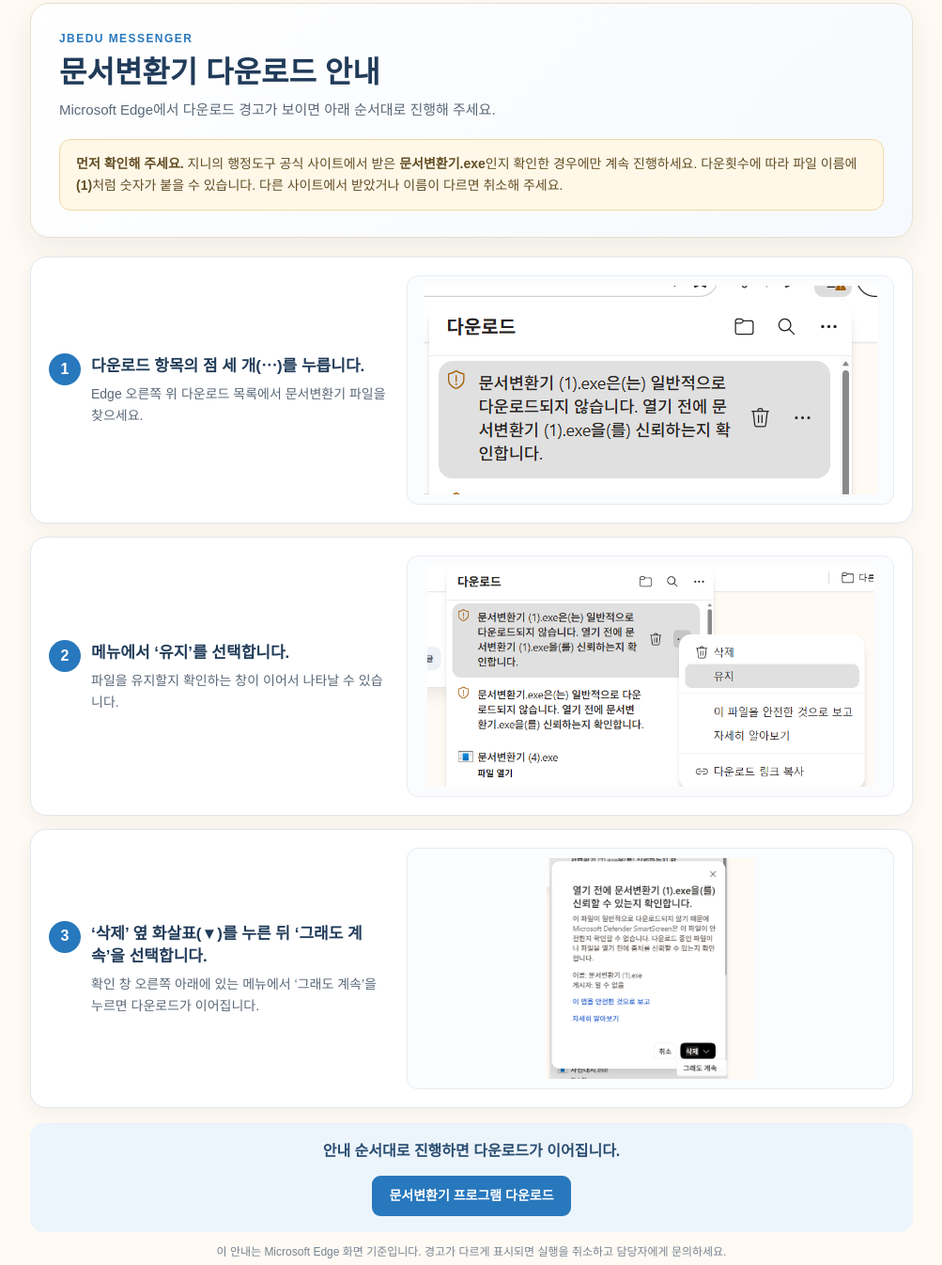
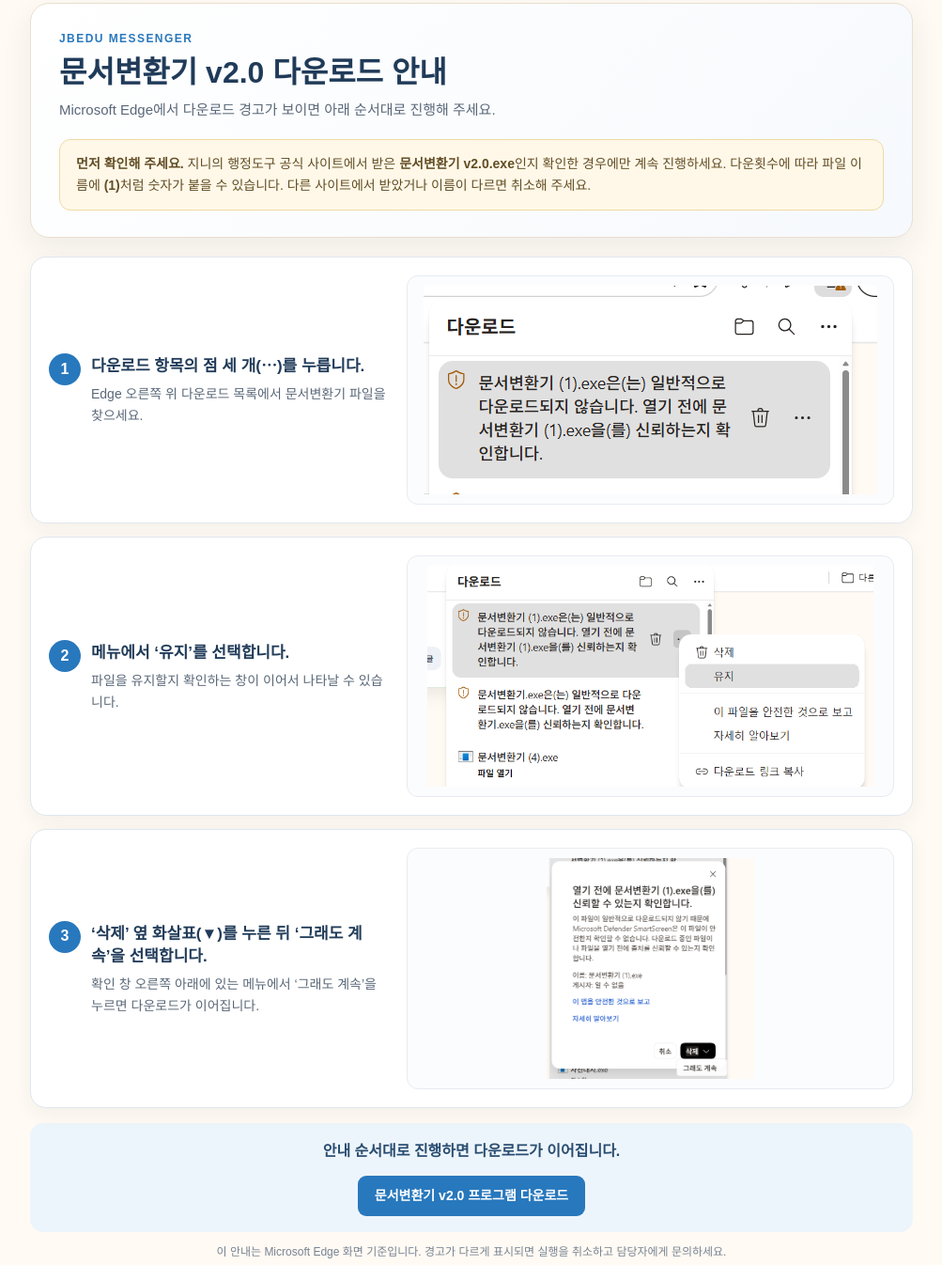
Before and after one commit to hangbukhage-star/jini-admin-tools, a website: page downloads/문서변환기_다운로드안내.html in a window 1280 px wide. Shown: the part 25-1371 px from the top of the page at 94% size, without its empty margins (138-1141 px from the left). Drawn offline with Linux system fonts and the light colour scheme.

Commit message:
Release document converter v2.0

```diff
--- a/downloads/문서변환기_다운로드안내.html
+++ b/downloads/문서변환기_다운로드안내.html
@@ -3,7 +3,7 @@
 <head>
   <meta charset="utf-8">
   <meta name="viewport" content="width=device-width, initial-scale=1">
-  <title>문서변환기 다운로드 안내</title>
+  <title>문서변환기 v2.0 다운로드 안내</title>
   <style>
     * { box-sizing: border-box; }
     body {
@@ -98,11 +98,11 @@
   <main>
     <header class="intro">
       <div class="eyebrow">JBEDU MESSENGER</div>
-      <h1>문서변환기 다운로드 안내</h1>
+      <h1>문서변환기 v2.0 다운로드 안내</h1>
       <p class="lead">Microsoft Edge에서 다운로드 경고가 보이면 아래 순서대로 진행해 주세요.</p>
       <div class="notice">
         <strong>먼저 확인해 주세요.</strong> 지니의 행정도구 공식 사이트에서 받은
-        <strong>문서변환기.exe</strong>인지 확인한 경우에만 계속 진행하세요.
+        <strong>문서변환기 v2.0.exe</strong>인지 확인한 경우에만 계속 진행하세요.
         다운횟수에 따라 파일 이름에 <strong>(1)</strong>처럼 숫자가 붙을 수 있습니다.
         다른 사이트에서 받았거나 이름이 다르면 취소해 주세요.
       </div>
@@ -143,7 +143,7 @@
       </article>
     </section>
 
-    <div class="final">안내 순서대로 진행하면 다운로드가 이어집니다.<br><a href="./문서변환기.exe" download="문서변환기.exe">문서변환기 프로그램 다운로드</a></div>
+    <div class="final">안내 순서대로 진행하면 다운로드가 이어집니다.<br><a href="./문서변환기%20v2.0.exe" download="문서변환기 v2.0.exe">문서변환기 v2.0 프로그램 다운로드</a></div>
     <p class="footer">이 안내는 Microsoft Edge 화면 기준입니다. 경고가 다르게 표시되면 실행을 취소하고 담당자에게 문의하세요.</p>
   </main>
 </body>
```
Also changed, not shown: index.html (+3 -3 lines), 2 other files.
